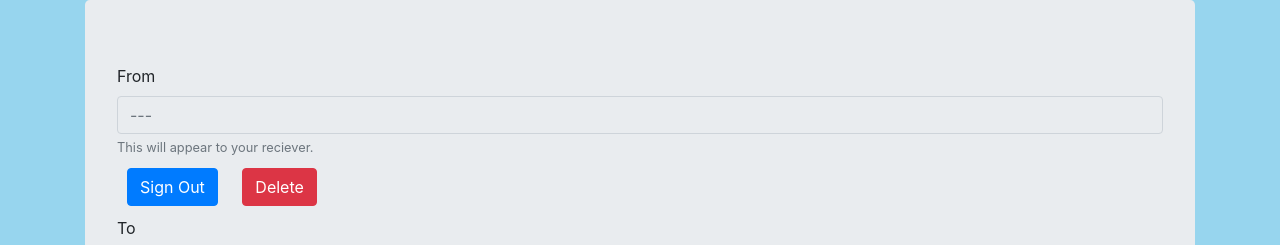
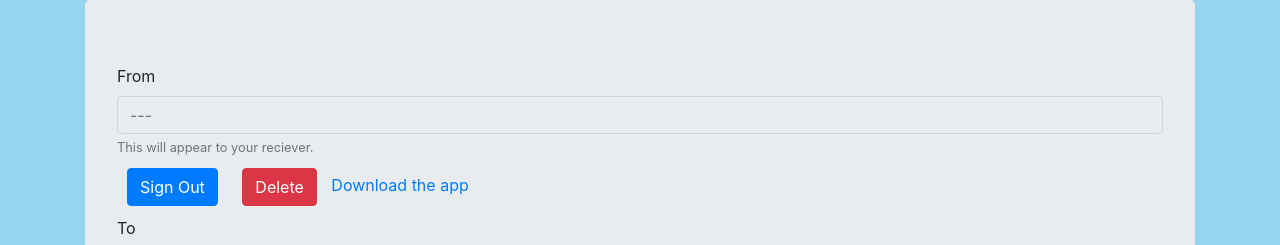
Before and after one commit to cvsschaitanya/ChatEasyNode, a website: page chat.html in a window 1280 px wide. Shown: the top 245 px of the page. Drawn offline with nearby package versions, Linux system fonts and the light colour scheme; no server answers.

Commit message:
app link added

```diff
--- a/chat.html
+++ b/chat.html
@@ -118,6 +118,9 @@
                 </span>
                 <span>
                     <button class="btn btn-danger" id="delete-button" style="margin: 10px">Delete</button>
+                </span>
+                <span>
+                    <a href="/public/ChatEasy.apk">Download the app</a>
                 </span>
                 <div>
                     <label for="to">To</label>
```
Also changed, not shown: 1 other file.
